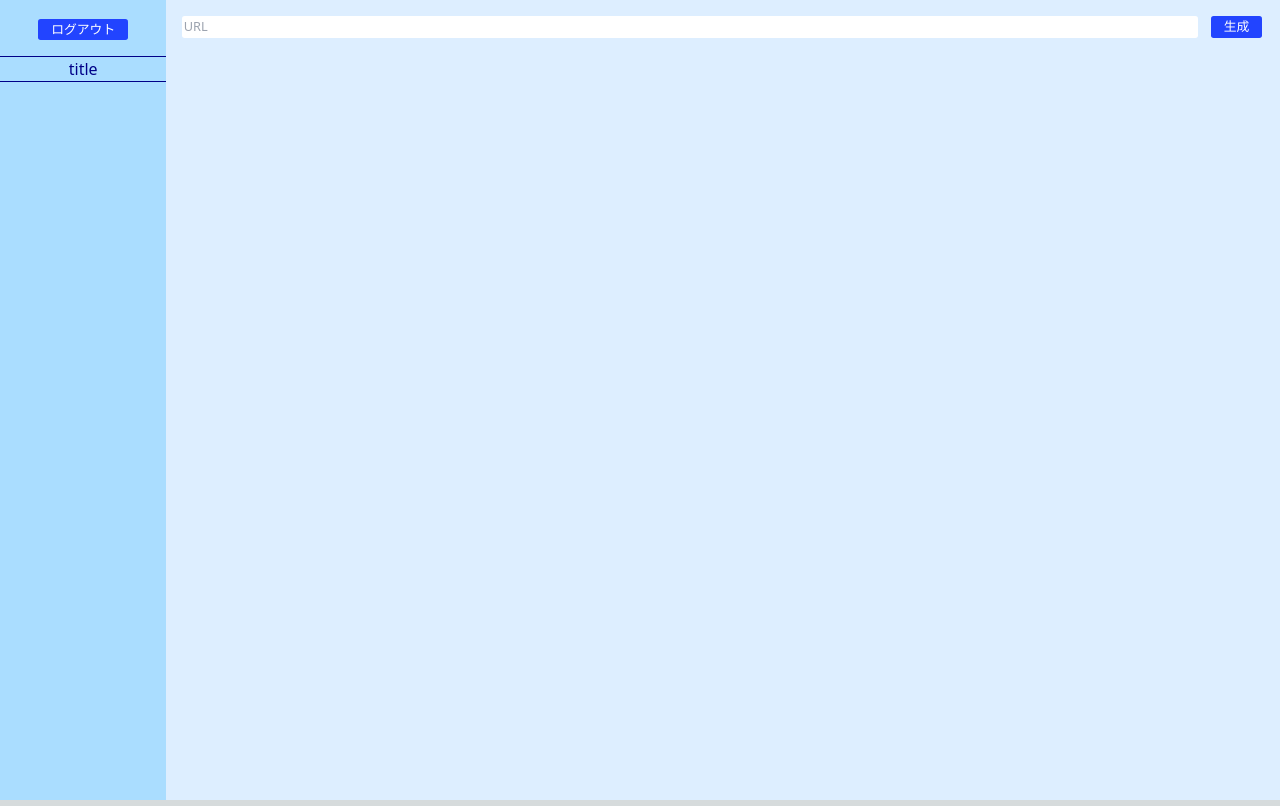
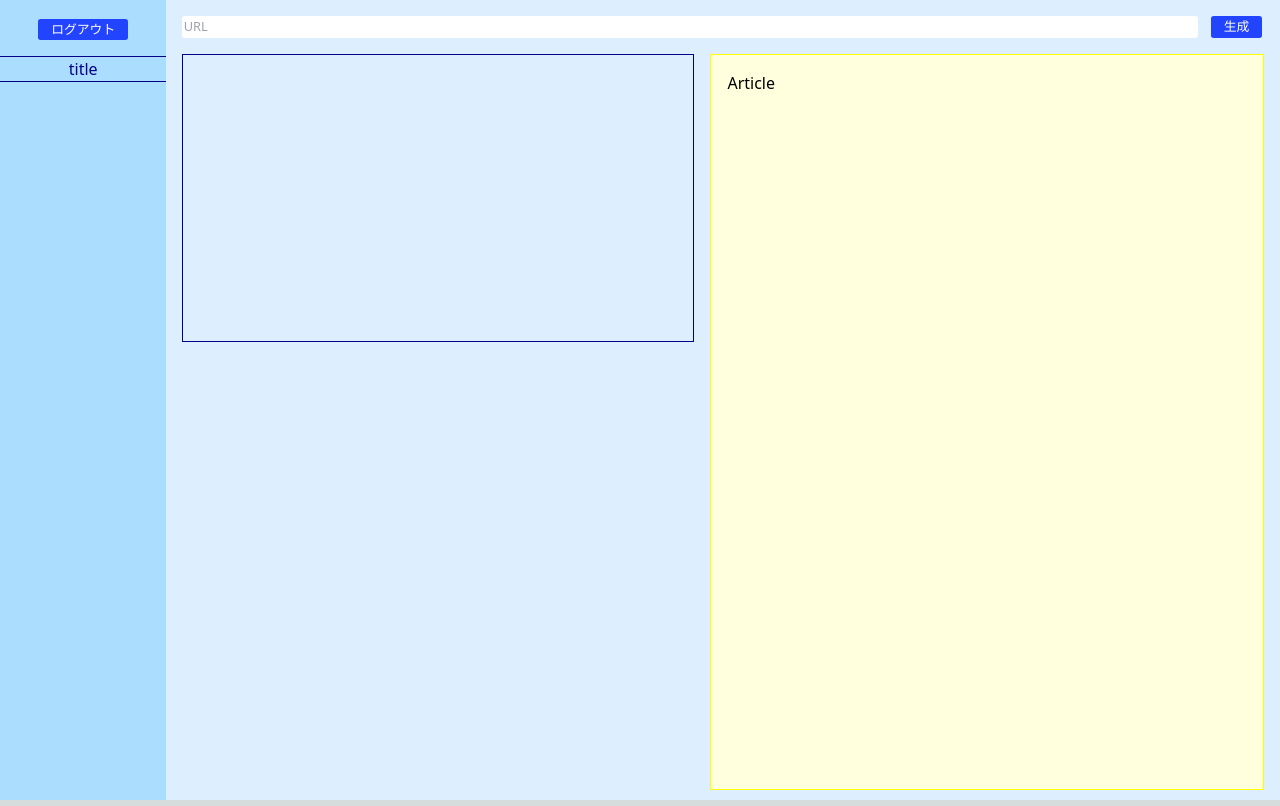
Before and after one commit to student-ops/FFIT-1, a Next.js app in the folder ffit-1/: page / in a window 1280 px wide. Built offline with nearby package versions, Linux system fonts and the light colour scheme.

Commit message:
UIほぼ完成

```diff
--- /dev/null
+++ b/ffit-1/src/pages/article.tsx
@@ -0,0 +1,9 @@
+const Article: React.FC = () => {
+  return (
+    <div id="index-article">
+      Article
+    </div>
+  );
+};
+
+export {Article};
--- a/ffit-1/src/pages/index.tsx
+++ b/ffit-1/src/pages/index.tsx
@@ -2,14 +2,16 @@
 import { Inter } from "next/font/google";
 import { Tab } from "./tab";
 import { MainWindow } from "./main"
+import { useState } from "react";
 
 const inter = Inter({ subsets: ["latin"] });
 
 export default function Home() {
+  const [titles, setTitles] = useState(["title"]);
   return (
     <div id="index-main">
       <div id="index-tab">
-        <Tab />
+        <Tab titles={titles} />
       </div>
       <div id="index-window">
         <MainWindow />
--- a/ffit-1/src/pages/main.tsx
+++ b/ffit-1/src/pages/main.tsx
@@ -1,11 +1,22 @@
-import { Url } from "./url"
+import { useState } from "react";
+import { Article } from "./article";
+import { Url } from "./url";
 
 const MainWindow: React.FC = () => {
+  const [url, setUrl] = useState("");
+  function tappedCreateButton(inputtedUrl: string) {
+    console.log(inputtedUrl);
+    setUrl(inputtedUrl);
+  }
   return (
     <>
-      <Url />
+      <Url tapped={tappedCreateButton} />
+      <div id="index-iframe-article">
+        <iframe src={url}></iframe>
+        <Article />
+      </div>
     </>
   );
 };
 
-export {MainWindow};
+export { MainWindow };
--- a/ffit-1/src/pages/tab.tsx
+++ b/ffit-1/src/pages/tab.tsx
@@ -1,6 +1,6 @@
 import { TabTitles } from "./tab_titles"
 
-const Tab: React.FC = () => {
+const Tab: React.FC<string> = (title) => {
   return (
     <center>
       <div style={{padding: 1 + "em"}}>
--- a/ffit-1/src/pages/url.tsx
+++ b/ffit-1/src/pages/url.tsx
@@ -1,9 +1,17 @@
-const Url: React.FC = () => {
+import { useState } from "react";
+
+const Url: React.FC<Function> = (prop) => {
+
+  const [url, setUrl] = useState("");
+
+  function tappedCreateButton() {
+    prop.tapped(url);
+  }
   return (
     <>
       <div style={{display: "flex"}}>
-        <input type="text" placeholder="URL" style={{width: "calc(100% - 53px - 1em)"}} />
-        <button style={{marginLeft: "1em", marginRight: "0"}}>生成</button>
+        <input type="text" placeholder="URL" style={{width: "calc(100% - 53px - 1em)"}} value={url} onChange={(event) => setUrl(event.target.value)} />
+        <button style={{marginLeft: "1em", marginRight: "0"}} onClick={tappedCreateButton}>生成</button>
       </div>
     </>
   );
--- a/ffit-1/src/styles/globals.css
+++ b/ffit-1/src/styles/globals.css
@@ -68,6 +68,27 @@ input {
   font-size: 0.8em;
   padding: 0.1em;
 }
+
+iframe {
+  border: 1px solid #008;
+  min-width: 40vw;
+  height: 22.5vw;
+}
+
+#index-iframe-article{
+  padding-top: 1em;
+  height: 100%;
+}
+
+#index-article{
+  padding: 1em;
+  border: #ff0 solid 1px;
+  background-color: #ffd;
+  margin-left: 1em;
+  width: 100%;
+  margin-bottom: 1em;
+}
+
 @media screen and (min-width:767px) {
   #index-main{
     display: flex;
@@ -76,4 +97,8 @@ input {
   #index-tab{
     width: 15vw;
   }
+
+  #index-iframe-article{
+    display: flex;
+  }
 }
```
